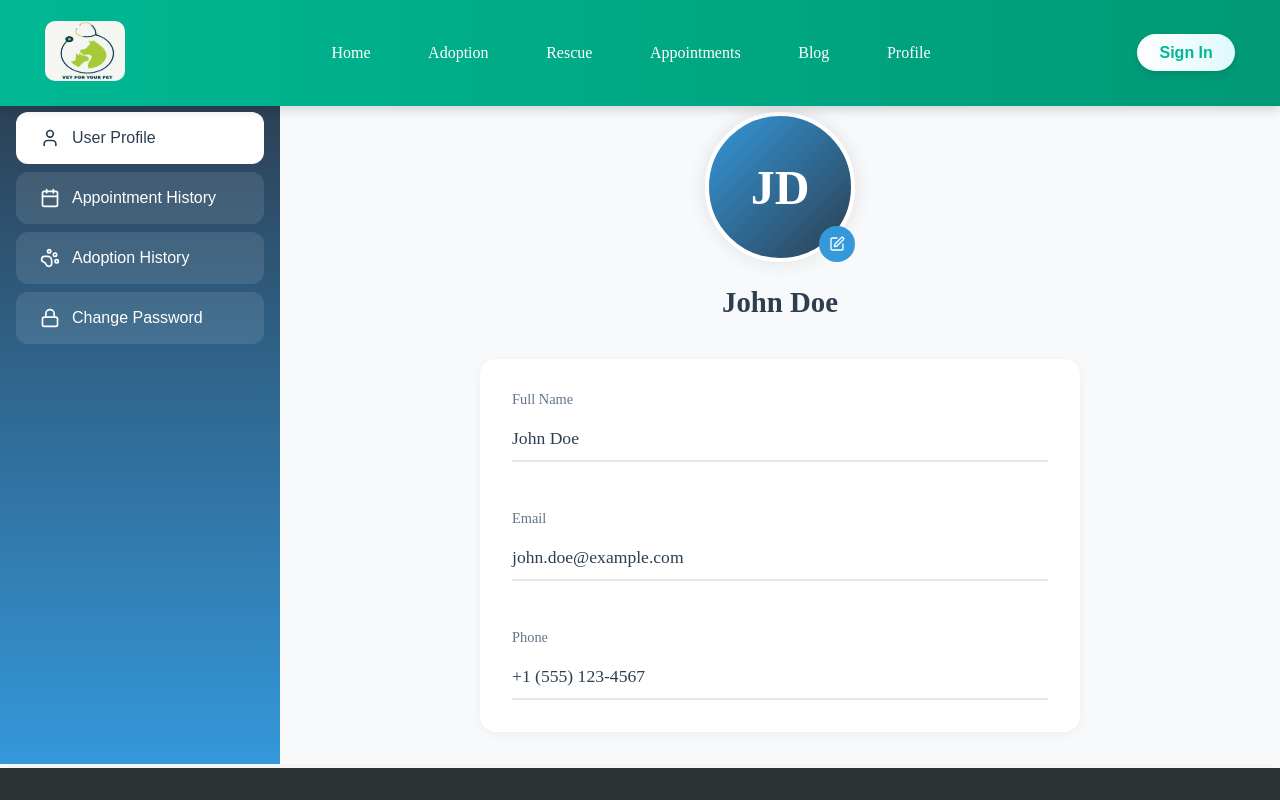
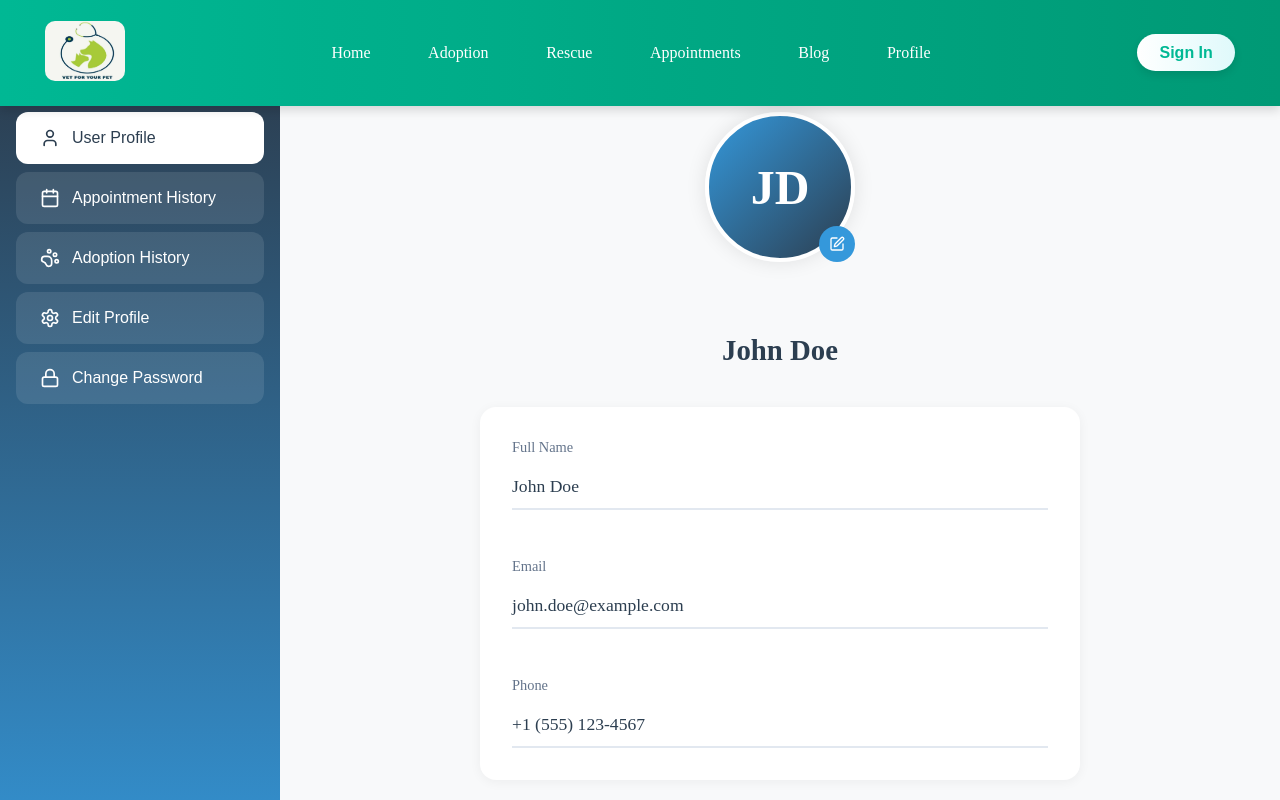
Before and after one commit to ayshstha/fyp, a React (Vite) app in the folder frontend/: page /userprofile in a window 1280 px wide. Shown: the top 800 px of the page. Built offline with nearby package versions, Linux system fonts and the light colour scheme.

Commit message:
ffrontend milako cha

```diff
--- a/frontend/src/pages/Userprofile/Userprofile.css
+++ b/frontend/src/pages/Userprofile/Userprofile.css
@@ -5,6 +5,7 @@
     overflow: hidden;
     margin: 2rem;
     margin: 0.2rem 0rem;
+    min-height: 80cap;
     /* Added more margin on top */
 }
 
@@ -64,7 +65,7 @@
 
 .profile-photo-container {
     position: relative;
-    margin-bottom: 1rem;
+    margin-bottom: 4rem;
 }
 
 .profile-photo,
--- a/frontend/src/pages/Userprofile/Userprofile.jsx
+++ b/frontend/src/pages/Userprofile/Userprofile.jsx
@@ -1,6 +1,6 @@
 import React, { useState } from "react";
 import "./UserProfile.css";
-import { User, Calendar, PawPrint, Lock, Edit } from "lucide-react";
+import { User, Calendar, PawPrint, Lock, Edit, Settings } from "lucide-react";
 
 const UserProfile = () => {
   const [activeTab, setActiveTab] = useState("profile");
@@ -56,6 +56,8 @@ const UserProfile = () => {
         return <div className="tab-content">Appointment History</div>;
       case "adoptions":
         return <div className="tab-content">Adoption History</div>;
+      case "editProfile":
+        return <div className="tab-content">Edit Profile</div>;
       case "password":
         return <div className="tab-content">Change Password</div>;
       default:
@@ -90,6 +92,15 @@ const UserProfile = () => {
           Adoption History
         </button>
         <button
+          className={`sidebar-btn ${
+            activeTab === "editProfile" ? "active" : ""
+          }`}
+          onClick={() => setActiveTab("editProfile")}
+        >
+          <Settings size={20} />
+          Edit Profile
+        </button>
+        <button
           className={`sidebar-btn ${activeTab === "password" ? "active" : ""}`}
           onClick={() => setActiveTab("password")}
         >
```
Also changed, not shown: 1 other file (tests, documents, lock files or other folders).
